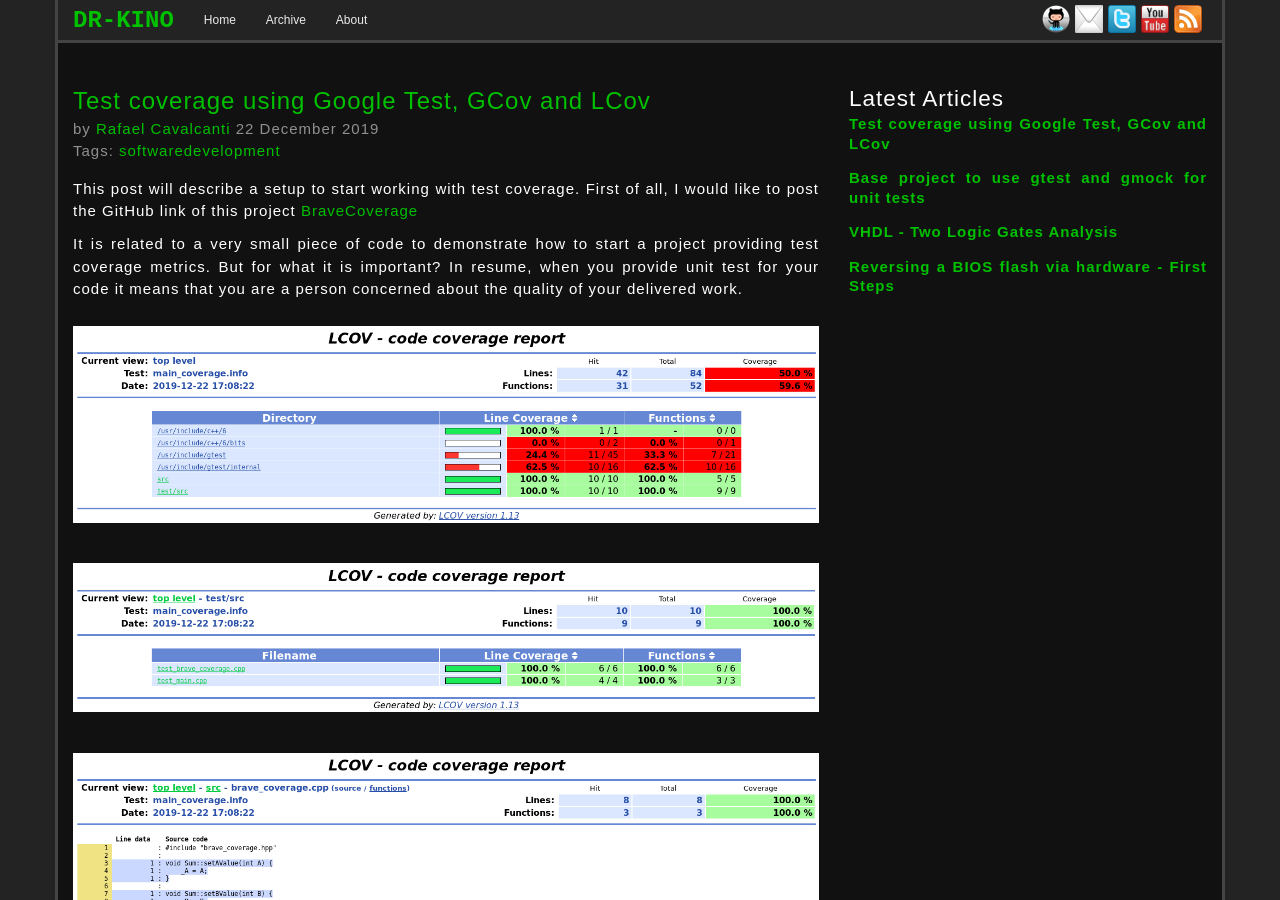
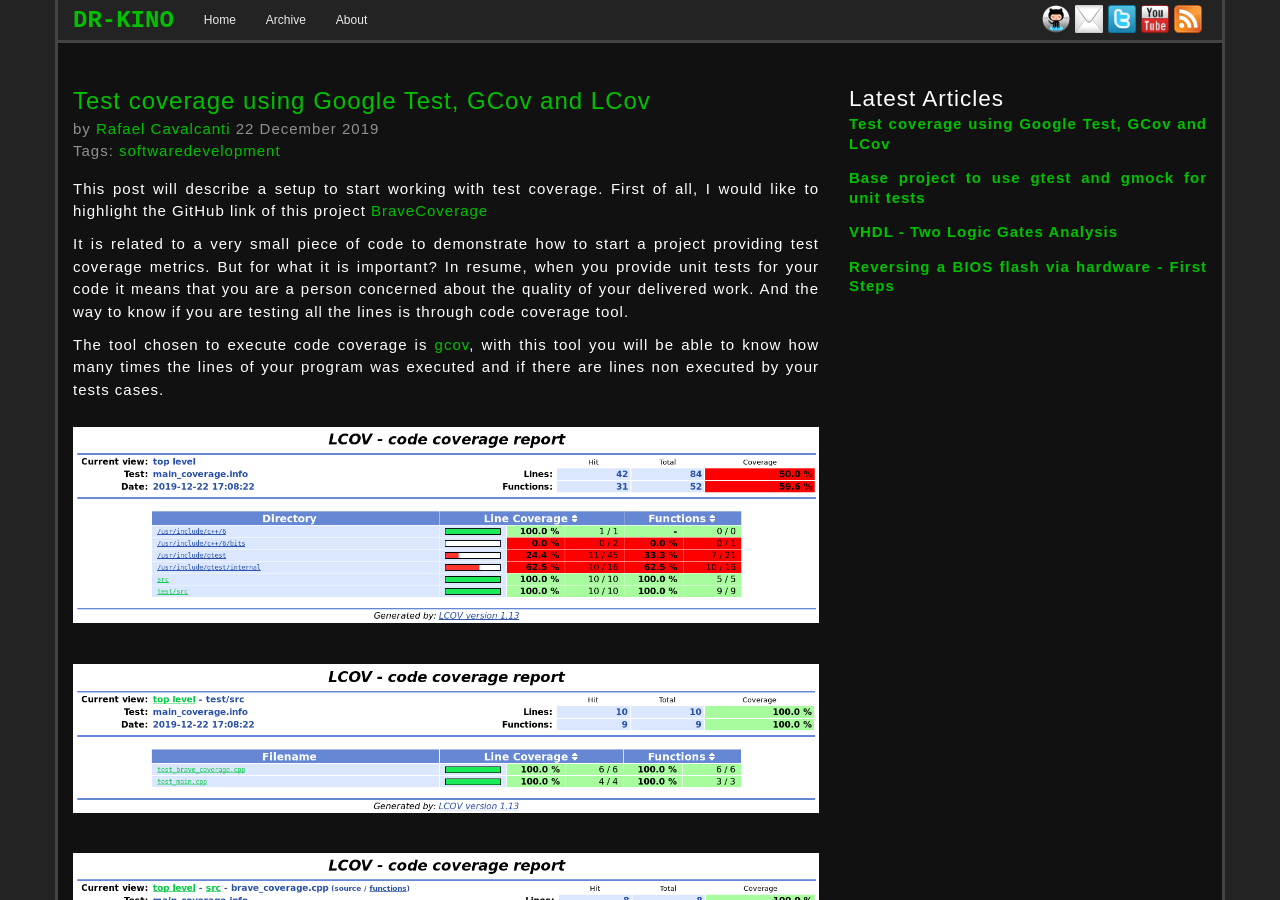
Before and after one commit to dr-kino/dr-kino.github.io, a Jekyll site: the page built from _posts/2019-12-22-test-coverage-using-gtest-gcov-and-lcov.markdown, in a window 1280 px wide and 900 px high. Built offline with Jekyll 4.4.1, drawn with Linux system fonts in a browser that asks for light colours; nearby versions of some CDN libraries; comment, search, counter and statistics services are not loaded.

Commit message:
Added second paragraph.

```diff
--- a/_posts/2019-12-22-test-coverage-using-gtest-gcov-and-lcov.markdown
+++ b/_posts/2019-12-22-test-coverage-using-gtest-gcov-and-lcov.markdown
@@ -9,9 +9,11 @@
 licence: cc_attrib
 ---
 
-This post will describe a setup to start working with test coverage. First of all, I would like to post the GitHub link of this project [BraveCoverage](https://github.com/dr-kino/BraveCoverage)
+This post will describe a setup to start working with test coverage. First of all, I would like to highlight the GitHub link of this project [BraveCoverage](https://github.com/dr-kino/BraveCoverage)
 
-It is related to a very small piece of code to demonstrate how to start a project providing test coverage metrics. But for what it is important? In resume, when you provide unit test for your code it means that you are a person concerned about the quality of your delivered work.
+It is related to a very small piece of code to demonstrate how to start a project providing test coverage metrics. But for what it is important? In resume, when you provide unit tests for your code it means that you are a person concerned about the quality of your delivered work. And the way to know if you are testing all the lines is through code coverage tool.
+
+The tool chosen to execute code coverage is [gcov](https://linux.die.net/man/1/gcov), with this tool you will be able to know how many times the lines of your program was executed and if there are lines non executed by your tests cases.
 
 <img src="/images/posts/00005-E.png" />
 
```
